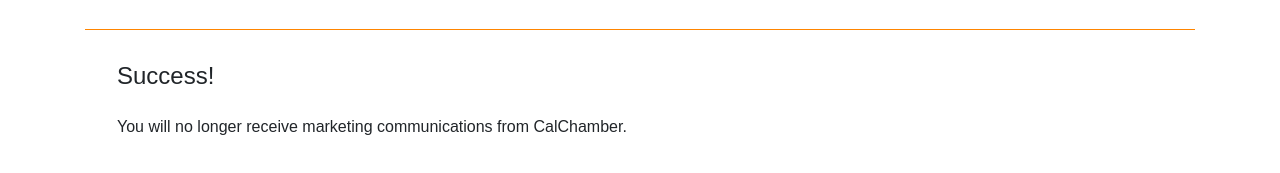
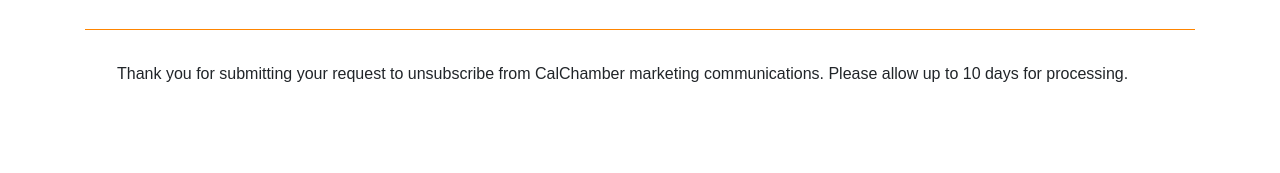
Before and after one commit to kwoulfe-calchamber/marketing-unsubscribe, a plain HTML site: page success.html in a window 1280 px wide. Shown: the part 107-280 px from the top of the page. Drawn offline with nearby package versions, Linux system fonts and the light colour scheme.

Commit message:
Text edit

```diff
--- a/success.html
+++ b/success.html
@@ -27,12 +27,7 @@
         </div>
         <div class="row">
             <div class="col-md-12">
-                <h4>Success!</h4>
-            </div>
-        </div>
-        <div class="row">
-            <div class="col-md-12">
-                <p>You will no longer receive marketing communications from CalChamber.</p>
+                <p>Thank you for submitting your request to unsubscribe from CalChamber marketing communications. Please allow up to 10 days for processing.</p>
             </div>
         </div>
     </div>
```
